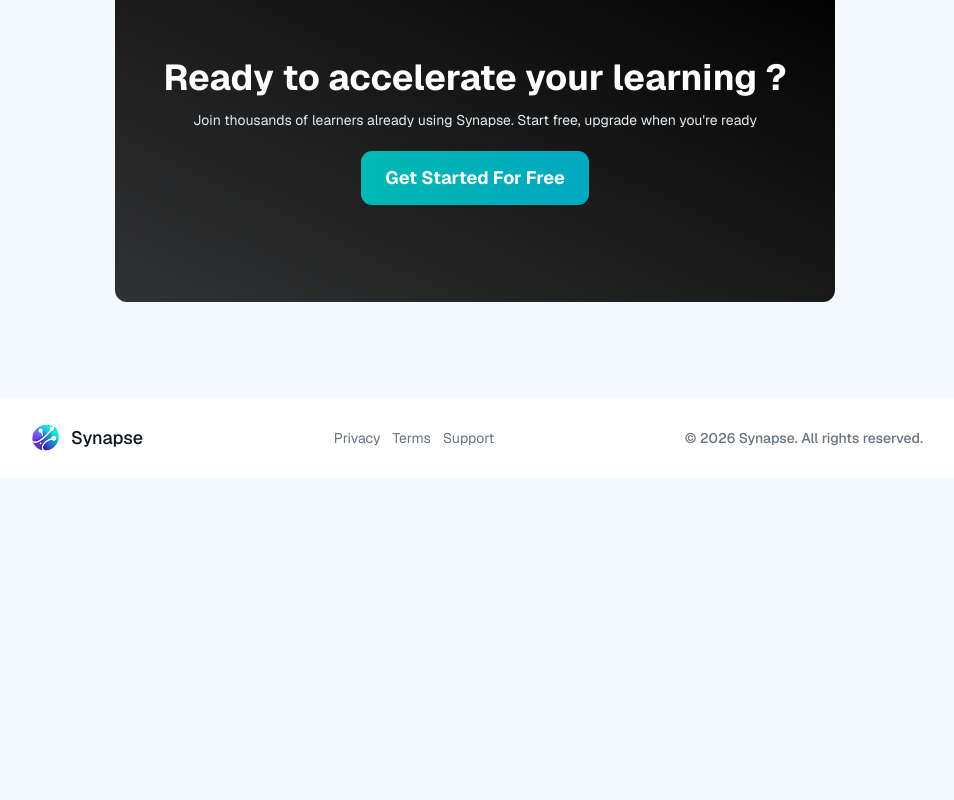
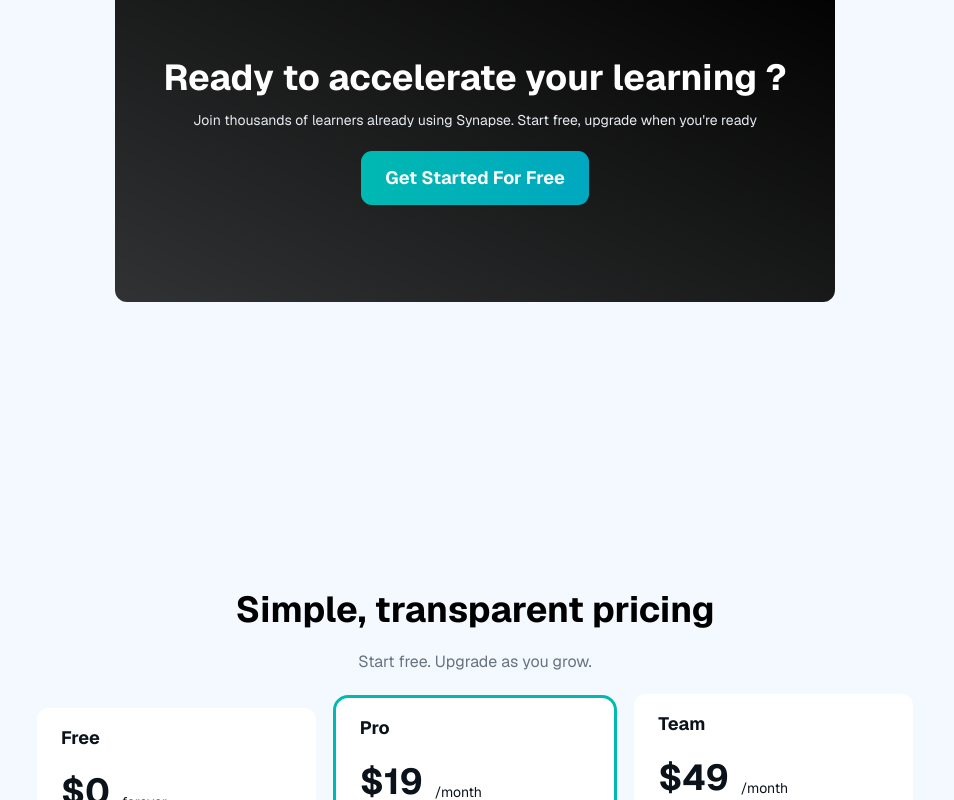
Before and after one commit to visheshdvivedi/synapse-web, a Next.js app: page / in a window 1280 px wide. Shown: the part 2000-2800 px from the top of the page, without its empty margins (165-1119 px from the left). Before the commit the page ends 2477 px from the top, so only its background shows below. Built offline with nearby package versions, Linux system fonts and the light colour scheme.

Commit message:
add pricing to landing page

```diff
--- a/app/page.tsx
+++ b/app/page.tsx
@@ -4,6 +4,7 @@
 import Footer from "@/components/landing/Footer"
 import HeroDiv from "@/components/landing/HeroDiv"
 import NavigationBar from "@/components/landing/NavigationBar"
+import PricingDiv from "@/components/landing/PricingDiv"
 
 export default function Page() {
     return (
@@ -13,6 +14,7 @@
                 <HeroDiv />
                 <AboutTool />
                 <AccelerateLarning />
+                <PricingDiv />
             </Background>
             <Footer />
         </div>
--- /dev/null
+++ b/components/landing/PricingDiv.tsx
@@ -0,0 +1,114 @@
+import { useTranslations } from 'next-intl'
+import React from 'react'
+import { IoCheckmarkOutline, IoBanOutline } from "react-icons/io5";
+import { Button } from '../ui/button';
+
+const PricingDiv = () => {
+    const t = useTranslations("landingPricing");
+    const pricingPlans = [
+        {
+            "title": "Free",
+            "cost": "$0",
+            "time": "forever",
+            "included": [
+                "5 courses",
+                "10 Recorded classes per course"
+            ],
+            "notIncluded": [
+                "Live classes",
+                "Advance analytics",
+                "Assignments",
+                "Quizzes",
+                "Messging with students",
+                "Custom branding",
+                "Custom analytics requests",
+                "API access",
+                "Dedicated support"
+            ],
+            "button": "Get Started",
+            "href": "/dashboard",
+            "mostPopular": false
+        },
+        {
+            "title": "Pro",
+            "cost": "$19",
+            "time": "/month",
+            "included": [
+                "Unlimited courses",
+                "100 Recorded classes per course",
+                "Live classes",
+                "Advance analytics",
+                "Assignments",
+                "Quizzes",
+                "Messging with students"
+            ],
+            "notIncluded": [
+                "Custom branding",
+                "Custom analytics requests",
+                "API access",
+                "Dedicated support"
+            ],
+            "button": "Start Pro Trial",
+            "href": "/trial",
+            "mostPopular": true
+        },
+        {
+            "title": "Team",
+            "cost": "$49",
+            "time": "/month",
+            "included": [
+                "Unlimited courses",
+                "100 Recorded classes per course",
+                "Live classes",
+                "Advance analytics",
+                "Assignments",
+                "Quizzes",
+                "Messging with students",
+                "Custom branding",
+                "Custom analytics requests",
+                "API access",
+                "Dedicated support"
+            ],
+            "notIncluded": [
+            ],
+            "button": "Contact Sales",
+            "href": "/contact-sales",
+            "mostPopular": false
+        }
+    ]
+
+    return (
+        <div className='flex flex-col justify-center gap-5 text-center min-w-[75%]'>
+            <h2 className='text-black font-bold text-4xl'>{t("title")}</h2>
+            <p className='text-muted-foreground'>{t("content")}</p>
+            <div className='flex flex-row justify-center items-center flex-1 gap-5'>
+                {pricingPlans.map(plan => (
+                    <div key={plan.title} className={`flex flex-col justify-start text-start gap-5 bg-white rounded-lg px-6 py-4 flex-1 w-full ${plan.mostPopular ? 'outline-accent outline-3' : 'outline-none'}`}>
+                        <span className='font-bold text-lg'>{plan.title}</span>
+                        <div className='flex flex-row items-end gap-3'>
+                            <span className='font-bold text-4xl'>{plan.cost}</span>
+                            <span className='text-sm'>{plan.time}</span>
+                        </div>
+                        <div className='flex flex-col gap-2'>
+                            <div className='flex flex-col gap-2'>
+                                {plan.included.map(point => (
+                                    <p key={point} className='flex flex-row text-sm items-center gap-2'><IoCheckmarkOutline className='text-green-600' /> {point}</p>
+                                ))}
+                            </div>
+                            <div className='flex flex-col gap-2'>
+                                {plan.notIncluded.map(point => (
+                                    <p key={point} className="flex flex-row text-sm items-center gap-2"><IoBanOutline className='text-red-600' /> {point}</p>
+                                ))}
+                            </div>
+                        </div>
+                        <Button variant={plan.mostPopular ? "accentGradient" : "secondary"}>
+                            {plan.button}
+                        </Button>
+                    </div>
+                ))}
+            </div>
+        </div>
+    )
+}
+
+export default PricingDiv
--- a/messages/en.json
+++ b/messages/en.json
@@ -40,5 +40,9 @@
         "title": "Ready to accelerate your learning ?",
         "content": "Join thousands of learners already using Synapse. Start free, upgrade when you're ready",
         "getStartedButton": "Get Started For Free"
+    },
+    "landingPricing": {
+        "title": "Simple, transparent pricing",
+        "content": "Start free. Upgrade as you grow."
     }
 }
```
